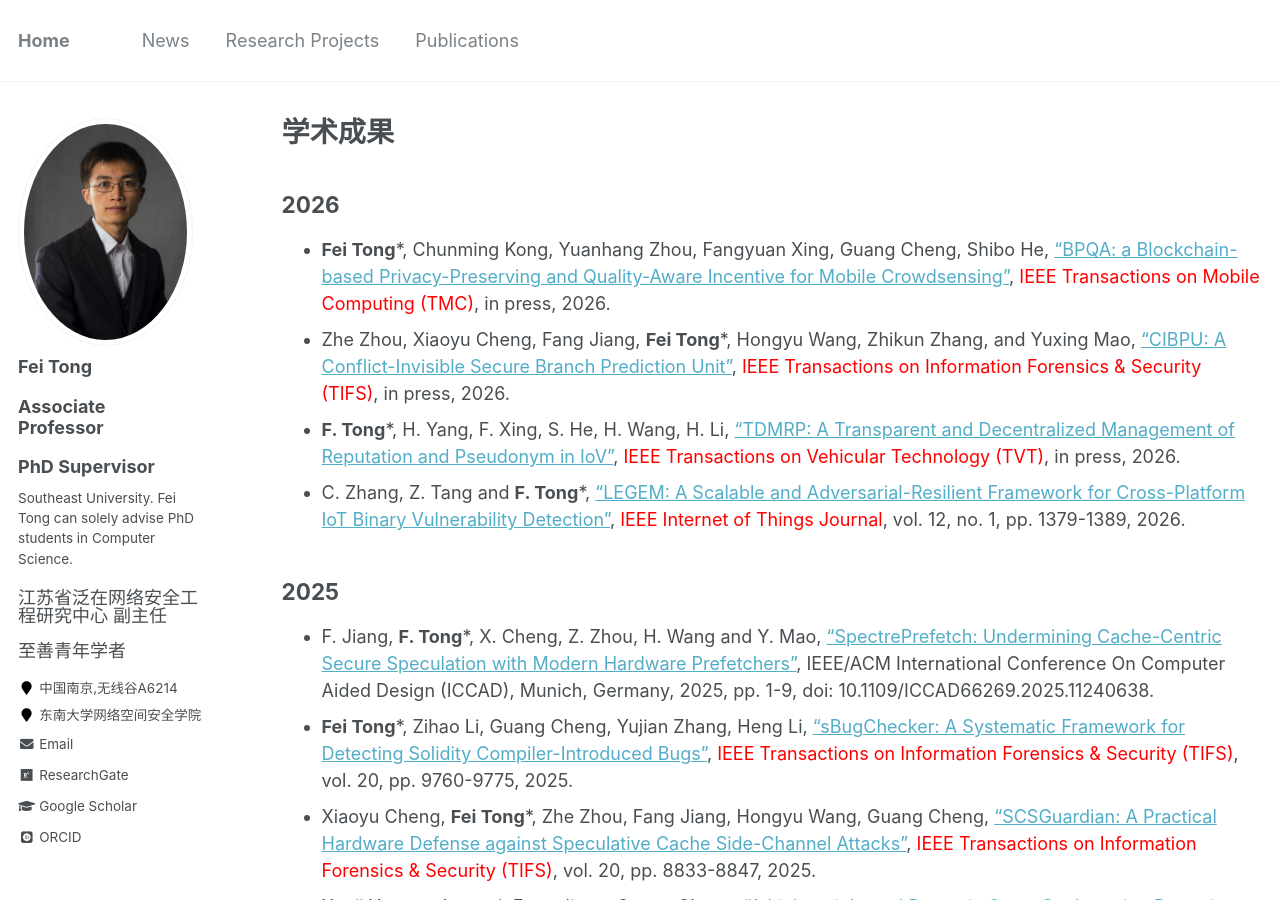
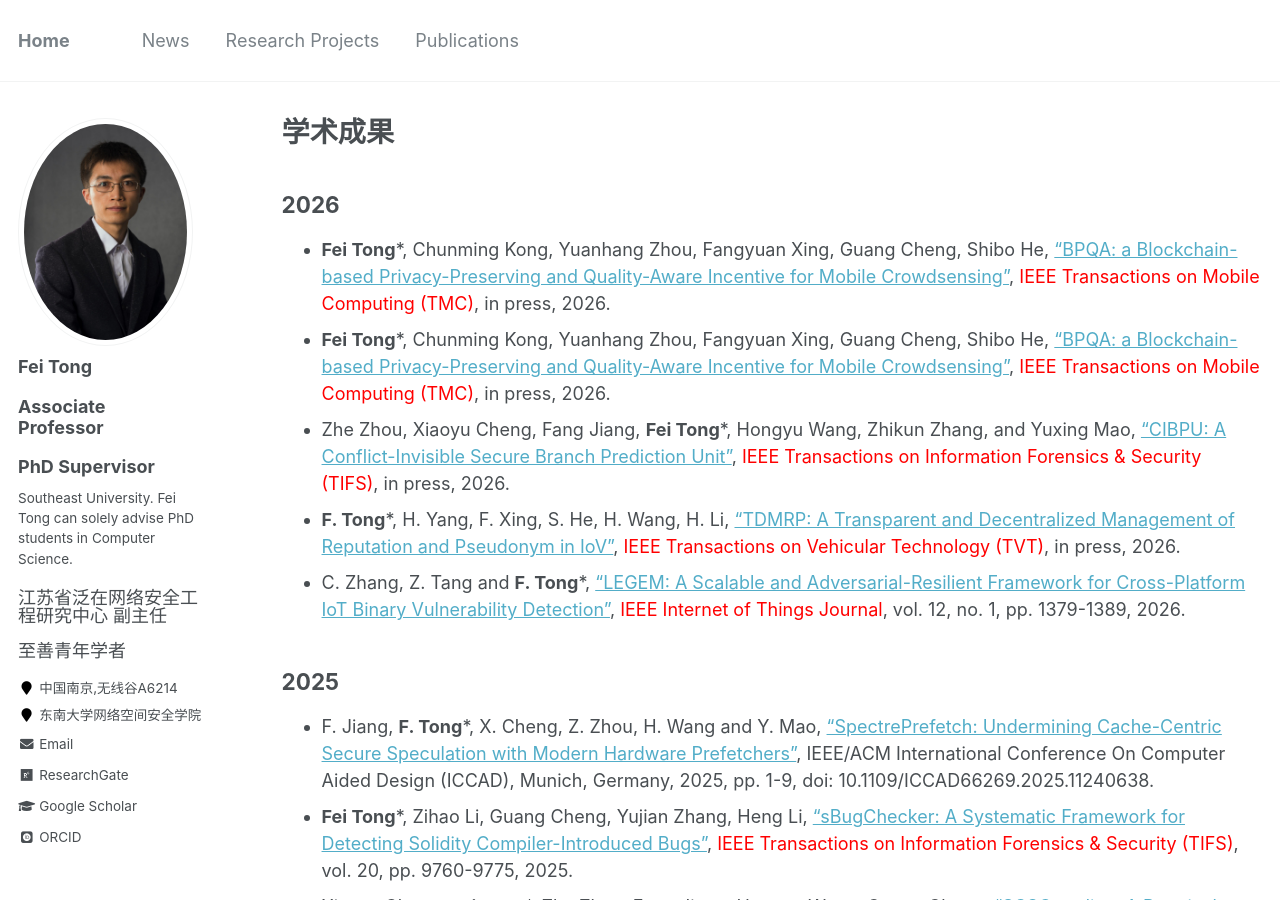
Before and after one commit to fei-tong/fei-tong.github.io, a Jekyll site: the page built from _pages/publications.md, in a window 1280 px wide and 900 px high. Built offline with Jekyll 4.4.1, drawn with Linux system fonts in a browser that asks for light colours; some web fonts are replaced.

Commit message:
Update publications.md

```diff
--- a/_pages/publications.md
+++ b/_pages/publications.md
@@ -13,6 +13,7 @@ author_profile: true
 ## 2026
 
 - **Fei Tong***, Chunming Kong, Yuanhang Zhou, Fangyuan Xing, Guang Cheng, Shibo He,  ["BPQA: a Blockchain-based Privacy-Preserving and Quality-Aware Incentive for Mobile Crowdsensing"](https://ieeexplore.ieee.org/document/11480958), <font color="red">IEEE Transactions on Mobile Computing (TMC)</font>, in press, 2026.
+- **Fei Tong***, Chunming Kong, Yuanhang Zhou, Fangyuan Xing, Guang Cheng, Shibo He,  <a href="https://ieeexplore.ieee.org/document/11480958" target="_blank" rel="noopener noreferrer">"BPQA: a Blockchain-based Privacy-Preserving and Quality-Aware Incentive for Mobile Crowdsensing"</a>, <font color="red">IEEE Transactions on Mobile Computing (TMC)</font>, in press, 2026.
 - Zhe Zhou, Xiaoyu Cheng, Fang Jiang, **Fei Tong***, Hongyu Wang, Zhikun Zhang, and Yuxing Mao, ["CIBPU: A Conflict-Invisible Secure Branch Prediction Unit"](), <font color="red">IEEE Transactions on Information Forensics & Security (TIFS)</font>, in press, 2026.
 - **F. Tong***, H. Yang, F. Xing, S. He, H. Wang, H. Li, ["TDMRP: A Transparent and Decentralized Management of Reputation and Pseudonym in IoV"](https://ieeexplore.ieee.org/document/11397832), <font color="red">IEEE Transactions on Vehicular Technology (TVT)</font>, in press, 2026.
 - C. Zhang, Z. Tang and **F. Tong***, ["LEGEM: A Scalable and Adversarial-Resilient Framework for Cross-Platform IoT Binary Vulnerability Detection"](https://ieeexplore.ieee.org/document/11235936), <font color="red">IEEE Internet of Things Journal</font>, vol. 12, no. 1, pp. 1379-1389, 2026.
```
